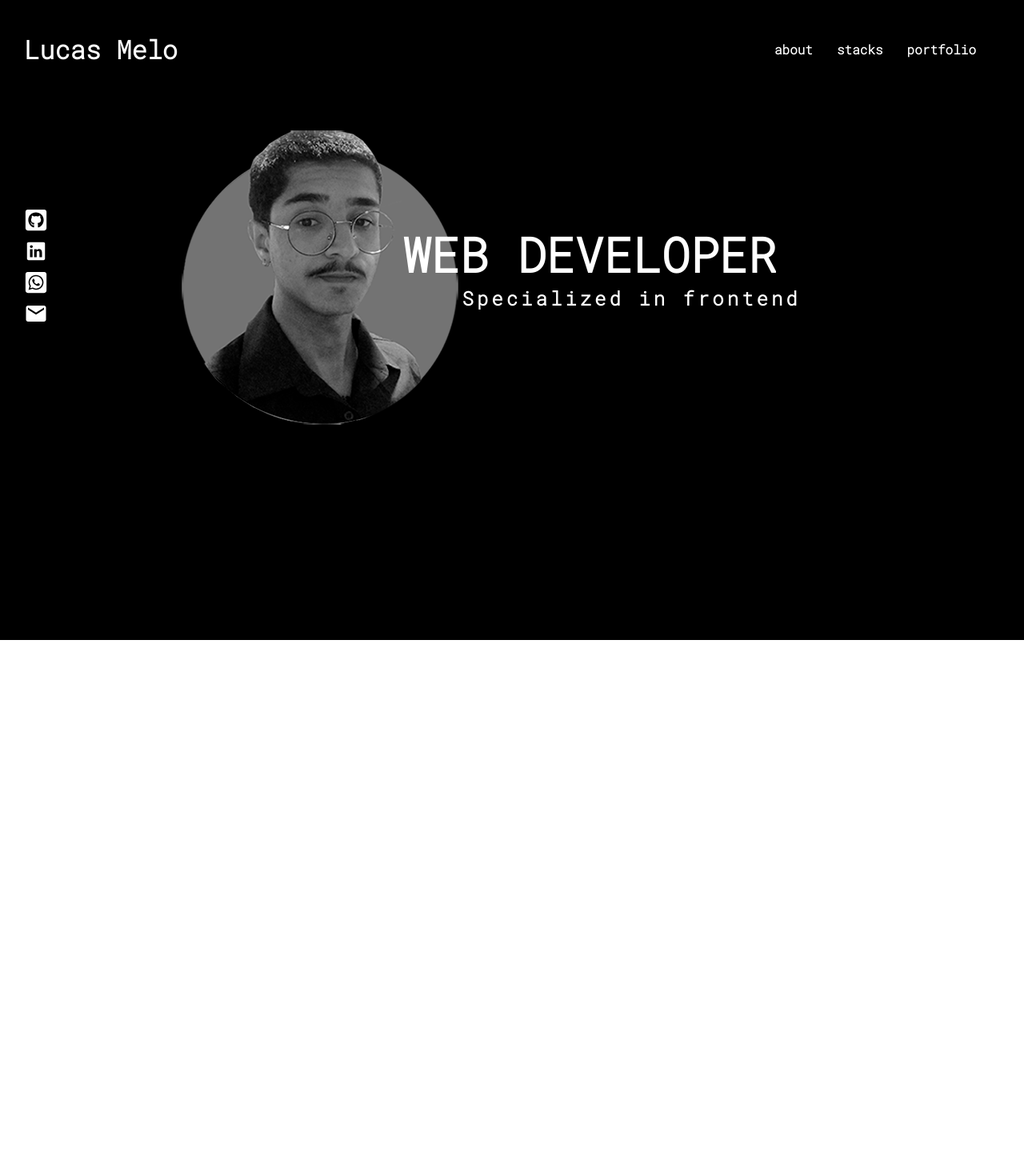
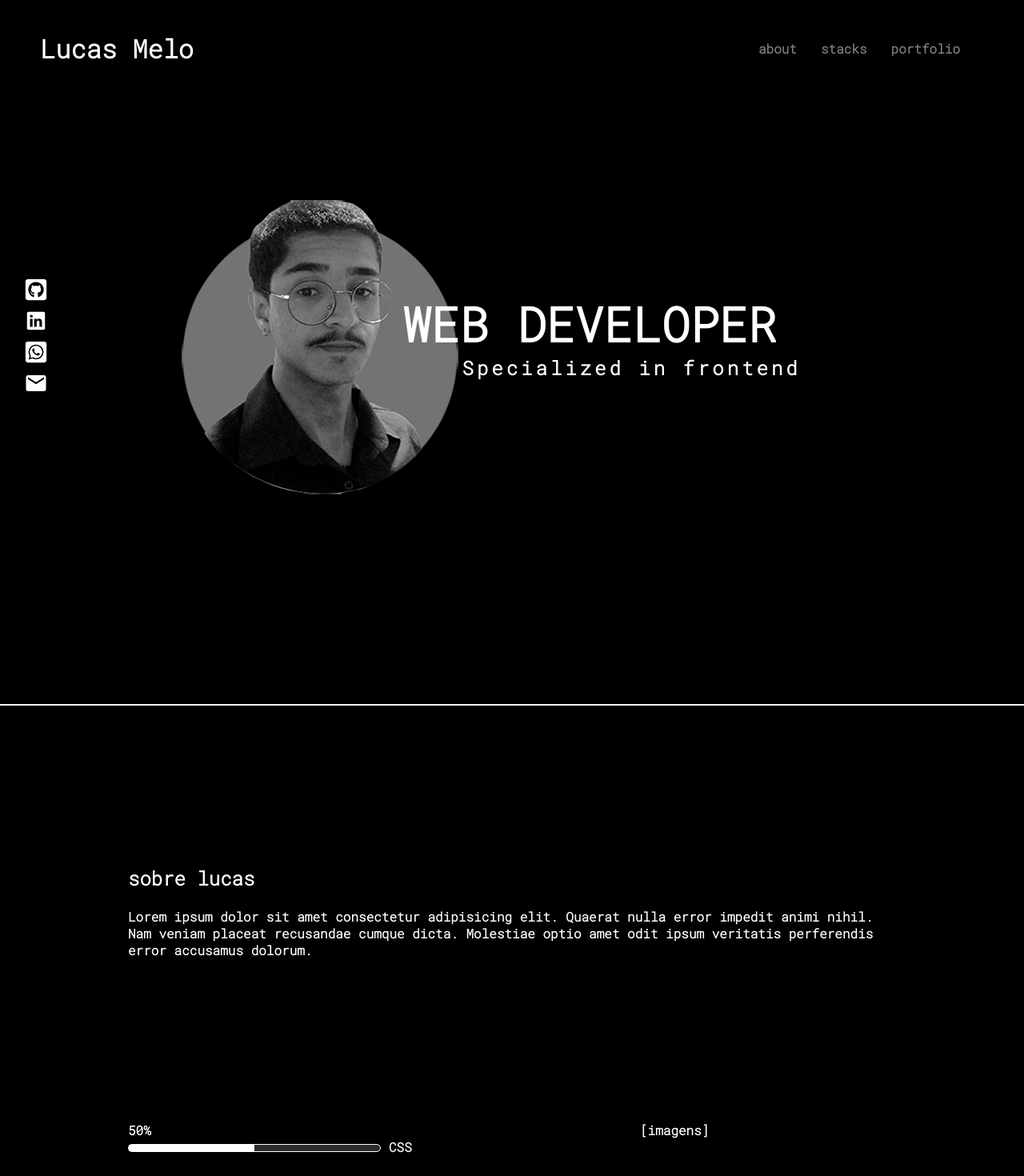
Before and after one commit to Dev-LucasMelo/portfolio, a React (Create React App) app in the folder portfolio/: page / in a window 1280 px wide. Shown: the top 1470 px of the page at 80% size. Before the commit the page ends 800 px from the top, so only its background shows below. Built offline with nearby package versions, Linux system fonts and the light colour scheme.

Commit message:
about estrutura

```diff
--- a/portfolio/src/Components/App.css
+++ b/portfolio/src/Components/App.css
@@ -5,4 +5,9 @@
     padding: 0;
     font-family: 'Roboto Mono', monospace;
     font-weight: bolder;
+    scroll-behavior: smooth;
 }
+a{
+    text-decoration: none;
+    color: white;
+}
--- a/portfolio/src/Components/App.js
+++ b/portfolio/src/Components/App.js
@@ -1,10 +1,15 @@
 import './App.css';
+import About from './about/about';
 import Home from './home/home';
+import Menu from './menu/menu';
+
 
 function App() {
   return (
     <>
+      <Menu />
       <Home />
+      <About />
     </>
   );
 }
--- /dev/null
+++ b/portfolio/src/Components/about/about.css
@@ -0,0 +1,28 @@
+.about-component{
+    height: 80vh;
+    border-top: 2px solid white;
+    color: white;
+    background-color: #000000;
+    display: flex;
+    flex-direction: column;
+    align-items: center;
+    padding: 25vh 20vh 0 20vh;
+}
+.sobre{
+    flex: 1;
+    width: 100%;
+    text-align: start;
+}
+.skills-images{
+    flex: 1;
+    display: flex;
+    align-items: flex-start;
+    justify-content: flex-start;
+    width: 100%;
+}
+.skills-box{
+    flex: 2;
+}
+.images-box{
+    flex: 1;
+}
--- /dev/null
+++ b/portfolio/src/Components/about/about.jsx
@@ -0,0 +1,30 @@
+import React from 'react'
+import ProgressBar from '../progressbar/progressbar';
+import './about.css'
+
+
+const About = () => {
+    return (
+        <section className='about-component' id='about-component'>
+            <div className='sobre'>
+                <h2>sobre lucas</h2>
+                <br />
+                <p>
+                    Lorem ipsum dolor sit amet consectetur adipisicing elit. Quaerat nulla error impedit animi nihil. Nam veniam placeat recusandae cumque dicta. Molestiae
+                    optio amet odit ipsum veritatis perferendis error accusamus dolorum.
+                </p>
+            </div>
+            <div className='skills-images'>
+                <div className='skills-box'>
+                    <ProgressBar data={50} stack={"CSS"} />
+
+                </div>
+                <div className='images-box'>
+                    [imagens]
+                </div>
+            </div>
+        </section>
+    );
+}
+
+export default About;
--- a/portfolio/src/Components/home/home.css
+++ b/portfolio/src/Components/home/home.css
@@ -1,29 +1,10 @@
-/*CLASSES*/
 .home-component{
     background-color: #000000;
     width: 100%;
-    height: 100vh;
+    height: 80vh;
     color: white;
+    padding-top: 30vh;
 }
-
-/*CLASSES parte superior*/
-.menu{
-    display: flex;
-    flex-direction: row;
-    justify-content: space-between;
-    align-items: center;
-    padding: 40px 30px 0 30px;
-    margin-bottom: 70px;
-}
-.menu-list{
-    list-style-type: none;
-    display: flex;
-}
-.menu-list li {
-    margin: 0 30px 0 0;
-}
-
-/*CLASSES sessão*/
 .apresentation{
     display: flex;
     align-items: center;
@@ -67,7 +48,6 @@
     letter-spacing: 4px;
     margin: 0 0 0 35px;
 }
-
 .image-box{
     width: 30%;
 }
--- a/portfolio/src/Components/home/home.jsx
+++ b/portfolio/src/Components/home/home.jsx
@@ -5,18 +5,11 @@ import {FaGithubSquare,FaWhatsappSquare} from 'react-icons/fa'
 import {IoLogoLinkedin} from 'react-icons/io'
 import {MdEmail} from 'react-icons/md'
 
+
 const Home = () => {
     return (
         <>
             <div className='home-component'>
-                <header className='menu'>
-                    <h1>Lucas Melo</h1>
-                    <ul className='menu-list'>
-                        <li>about</li>
-                        <li>stacks</li>
-                        <li>portfolio</li>
-                    </ul>
-                </header>
                 <section className='apresentation'>
                     <div className='apresentation-redes'>
                         <ul className='list-redes'>
@@ -26,7 +19,7 @@ const Home = () => {
                             <li><MdEmail className='icons'/></li>
                         </ul>
                     </div>
-                    <div className='apresentation-tittle'>
+                    <section className='apresentation-tittle'>
                         <div className='image-box'>
                             <img src={Eu} alt="" className='image'/>
                         </div>
@@ -34,7 +27,7 @@ const Home = () => {
                             <h1 className='tittle'>WEB DEVELOPER</h1>
                             <h2 className='subtittle'>Specialized in frontend</h2>
                         </div>
-                    </div>
+                    </section>
                 </section>
 
             </div>
--- /dev/null
+++ b/portfolio/src/Components/menu/menu.css
@@ -0,0 +1,31 @@
+.menu-component{
+    display: flex;
+    flex-direction: row;
+    justify-content: space-between;
+    align-items: center;
+    background-color: #000000;
+    width: 100%;
+    height: 15vh;
+    color: white;
+    position: fixed;
+    top: 0;
+}
+.name{
+    margin: 0 0 0 50px;
+}
+.menu-list{
+    list-style-type: none;
+    display: flex;
+    margin: 0 50px 0 0;
+}
+.menu-list li {
+    margin: 0 30px 0 0;
+}
+.link{
+    opacity: 0.5;
+    transition: all ease-in-out .3s;
+}
+.link:hover{
+    opacity: 1;
+    transition: all ease-in-out .3s;
+}
--- /dev/null
+++ b/portfolio/src/Components/menu/menu.jsx
@@ -0,0 +1,17 @@
+import React from 'react'
+import "./menu.css"
+
+const Menu = () => {
+    return (
+        <header className='menu-component'>
+            <h1 className='name'>Lucas Melo</h1>
+            <ul className='menu-list'>
+                <a href='#about-component'><li className='link'>about</li></a>
+                <li className='link'>stacks</li>
+                <li className='link'>portfolio</li>
+            </ul>
+        </header>
+    );
+}
+
+export default Menu;
--- /dev/null
+++ b/portfolio/src/Components/progressbar/progressbar.css
@@ -0,0 +1,27 @@
+.progress-component{
+    display: flex;
+    flex-direction: column;
+}
+
+.container{
+    display: flex;
+    justify-content: flex-start;
+    align-items: center;
+}
+.barra{
+    flex: 1;
+    height: 8px;
+    border: 1px solid white;
+    border-radius: 6px;
+    background-color: rgba(255, 255, 255, 0.171);
+}
+.preenchimento{
+    background-color: white;
+
+    height: 100%;
+}
+.stack{
+    flex: 1;
+    padding: 0 0 3px 10px;
+
+}
--- /dev/null
+++ b/portfolio/src/Components/progressbar/progressbar.jsx
@@ -0,0 +1,25 @@
+import React from 'react';
+import "./progressbar.css"
+
+const ProgressBar = (props) => {
+    return (
+        <div className='progress-component'>
+            <div>
+                {props.data}%
+            </div>
+            <div className='container'>
+                <div className='barra'>
+                    <div className='preenchimento'
+                        style={{ width: String(props.data) + "%" }}>
+
+                    </div>
+                </div>
+                <div className='stack'>
+                    {props.stack}
+                </div>
+            </div>
+        </div>
+
+    );
+}
+export default ProgressBar;
```
